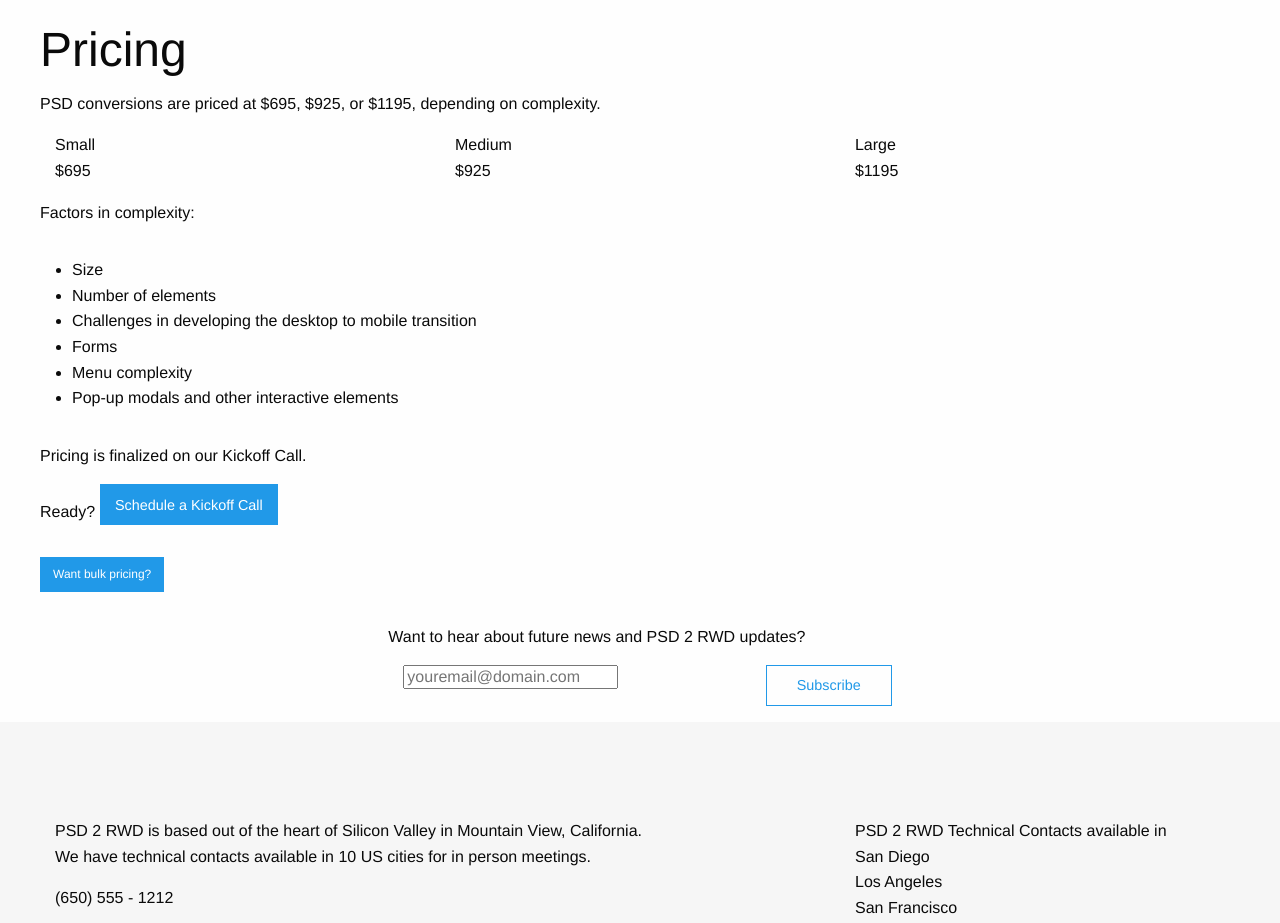
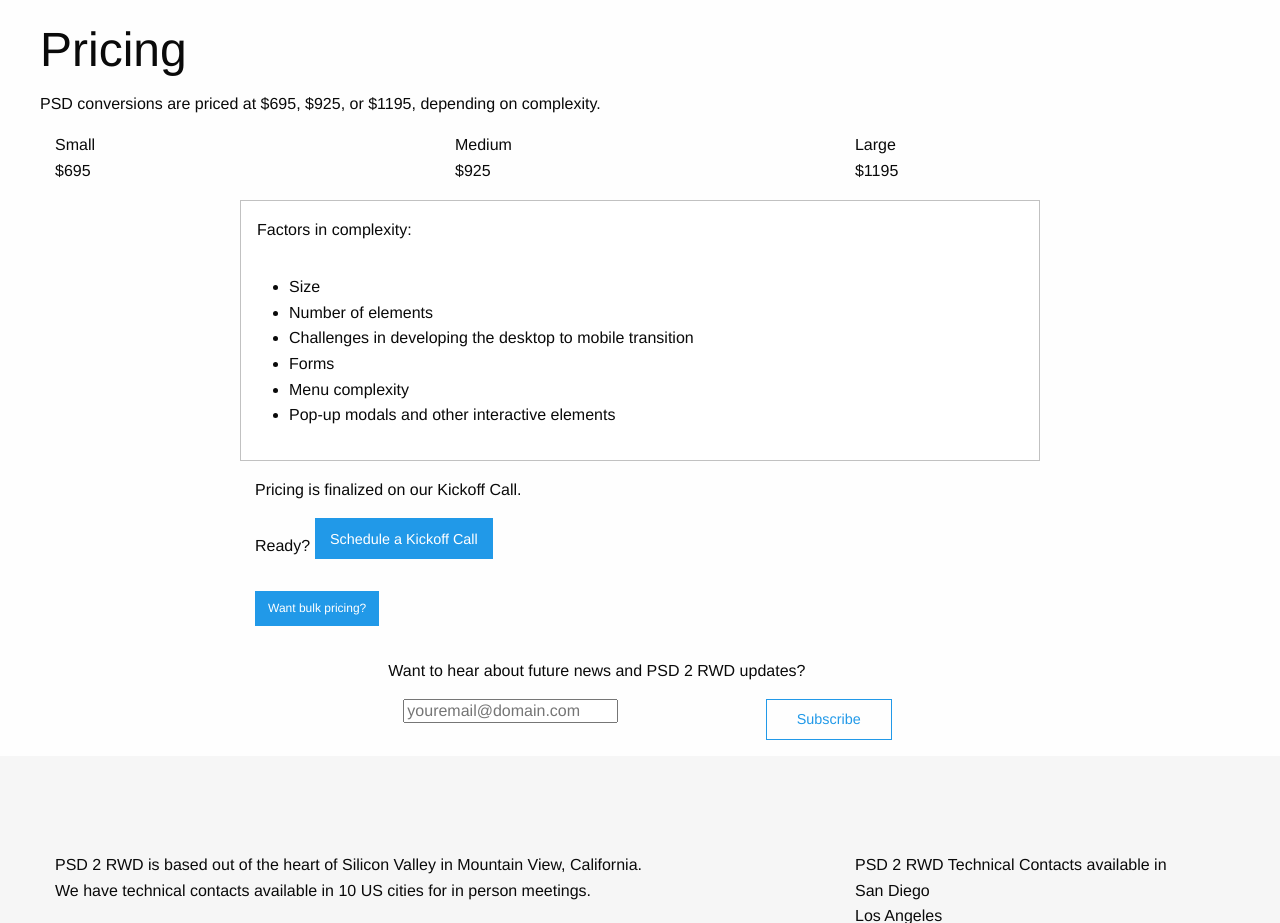
Before and after one commit to cleverbaker/psd2rwd, a PHP site: page / in a window 1280 px wide. Shown: the part 5047-5970 px from the top of the page. Run offline with PHP 8.4, Linux system fonts and the light colour scheme.

Commit message:
Spacing fix.

```diff
--- a/css/app.css
+++ b/css/app.css
@@ -71,6 +71,10 @@ ol, ul {
   text-align: center;
 }
 
+.text-left {
+  text-align: left;
+}
+
 .clear {
   clear: both;
 }
--- a/index.html
+++ b/index.html
@@ -233,6 +233,7 @@ anymore changes needs a change order with a deadline as the following Monday.</l
     </div>
 
     <div class="row">
+      <div class="callout text-left small-11 medium-11 large-8 small-centered columns" style="inline-block">
        <p>Factors in complexity:
        <ul>
          <li>Size</li>
@@ -243,6 +244,8 @@ anymore changes needs a change order with a deadline as the following Monday.</l
          <li>Pop-up modals and other interactive elements</li>
       </ul>
 
+      </div>
+      <div class="medium-11 large-10 columns">
       <p>Pricing is finalized on our Kickoff Call.
 
       <p>Ready? <a class="medium button schedule-call" data-open="exampleModal1">Schedule a Kickoff Call</a>
@@ -253,6 +256,8 @@ anymore changes needs a change order with a deadline as the following Monday.</l
       <div id="dropdown2">Get a <a href="#priority-membership">Priority Membership</a> to recieve up to 3 PSD conversions per month, no matter what size (Small, Medium, or Large).
       <span class="strikethrough">$2700</span> $2100 Launch Promo <!-- NOTE:add countdown here --></div>
       </div>
+      </div>
+
 
   </div>
   </section>
```
